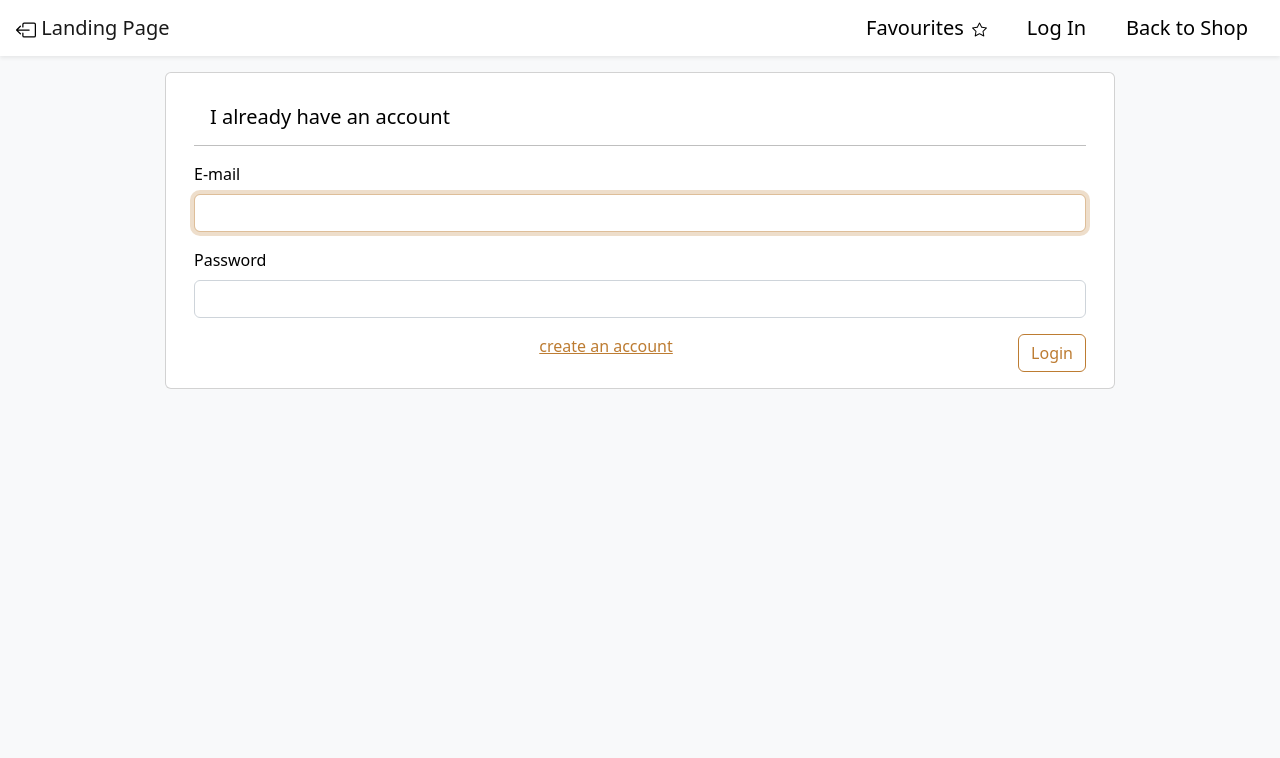
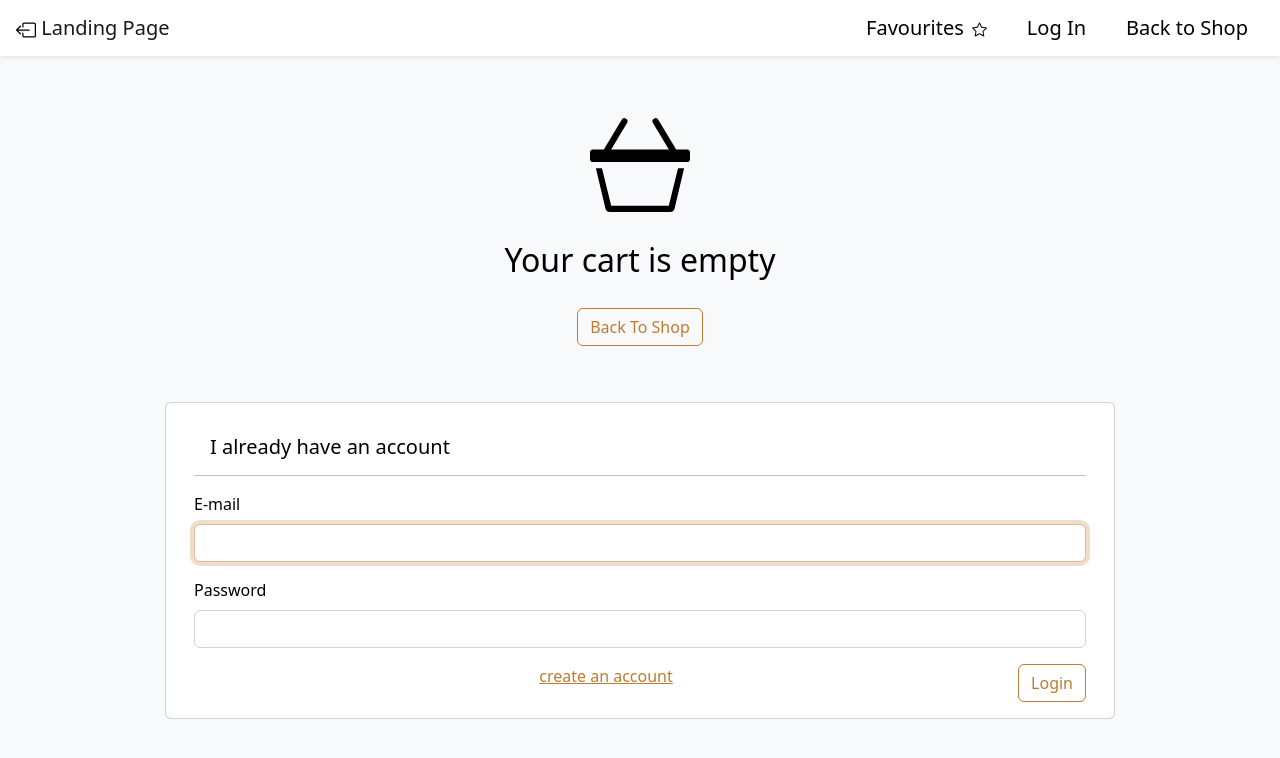
Before and after one commit to philica94/GreenGrocery, a React (Create React App) app: page /#/green-grocery/checkout in a window 1280 px wide. Shown: the top 758 px of the page. Built offline with nearby package versions, Linux system fonts and the light colour scheme.

Commit message:
feat: add empty cart component

```diff
--- /dev/null
+++ b/src/components/green-grocery/checkout/EmptyCart.js
@@ -0,0 +1,23 @@
+import { useHistory } from 'react-router-dom';
+
+import Button from '../../UI/Button';
+import { Basket3 } from 'react-bootstrap-icons';
+
+const EmptyCart = () => {
+  const history = useHistory();
+  const goToShop = () => {
+    history.push('/green-grocery');
+  };
+
+  return (
+    <div className='row justify-content-md-center'>
+      <div className='col-md-10 text-center m-5'>
+        <Basket3 size={100} />
+        <div className='fs-2 m-4'>Your cart is empty</div>
+        <Button onClick={goToShop}>Back To Shop</Button>
+      </div>
+    </div>
+  );
+};
+
+export default EmptyCart;
--- a/src/pages/green-grocery/Checkout.js
+++ b/src/pages/green-grocery/Checkout.js
@@ -1,15 +1,18 @@
 import { useSelector } from 'react-redux';
 
 import CartListSummary from '../../components/green-grocery/checkout/CartListSummary';
-import OrderWithoutRegistrationForm from '../../components/green-grocery/checkout/OrderWithoutRegistrationForm';
+import EmptyCart from '../../components/green-grocery/checkout/EmptyCart';
+// import OrderWithoutRegistrationForm from '../../components/green-grocery/checkout/OrderWithoutRegistrationForm';
 import Login from '../../components/green-grocery/login/Login';
 
 const Checkout = () => {
   const isLoggedIn = useSelector((state) => state.auth.isLoggedIn);
+  const cartIsEmpty = useSelector((state) => state.cart.items.length === 0);
 
   return (
     <>
       <CartListSummary />
+      {cartIsEmpty && <EmptyCart />}
       {!isLoggedIn && <Login headerContent='I already have an account' pathTo='/green-grocery/checkout' />}
       {/* {!isLoggedIn && <OrderWithoutRegistrationForm />} */}
     </>
```
